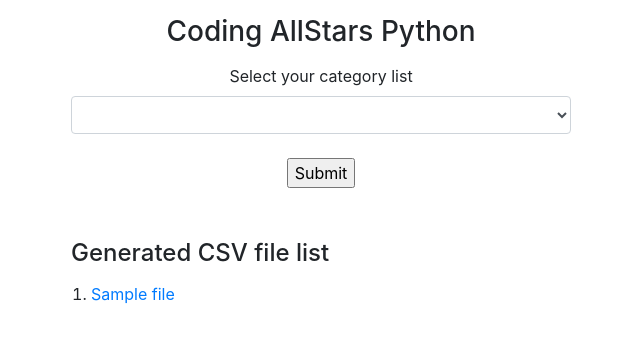
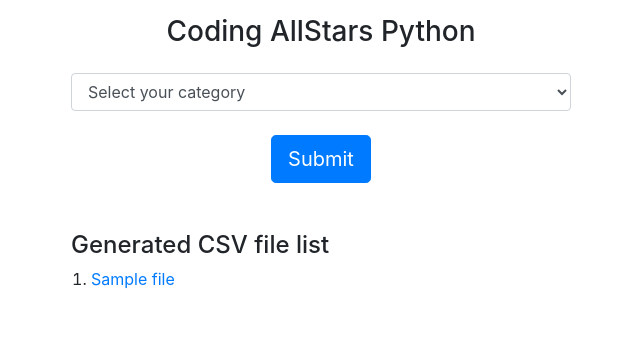
Before and after one commit to imrashed/scrapping_coursera, a Flask app: template templates/home.html in a window 1280 px wide. Shown: the top 343 px of the page, without its empty margins (319-959 px from the left). Run offline with Flask 2, Linux system fonts and the light colour scheme; the template is opened without the code that fills it: most values are stand-ins (such as "Sample title", 1, 10 or a date in 2020); lists and menus that the app fills with data are empty.

Commit message:
design updated

```diff
--- a/templates/home.html
+++ b/templates/home.html
@@ -2,17 +2,13 @@
 <html lang="en">
 <head>
     <meta charset="UTF-8">
-    <title>Scrapper</title>
+    <title>Scraper</title>
     <link rel="stylesheet" href="https://cdn.jsdelivr.net/npm/bootstrap@4.6.1/dist/css/bootstrap.min.css">
     <style>
-        section, h3, ol, h4 {
+        .wrapper {
             margin: 15px auto 0;
             text-align: center;
             width: 500px;
-
-        }
-        section {
-            padding-bottom: 20px;
         }
         ol, h4 {
             text-align: left;
@@ -23,18 +19,19 @@
     </style>
 </head>
 <body>
+<div class="wrapper">
+    <h3 class="mb-4">Coding AllStars Python</h3>
 
-<h3>Coding AllStars Python</h3>
-<section>
     <div class="form-group">
         <form method="post">
-            <label for="category_list">Select your category list</label>
+            {#            <label for="category_list">Select your category list</label>#}
             <select required class="form-control" name="category_name" id="category_list">
+                <option value="" hidden disabled selected> Select your category</option>
                 {%for i in range(0, number_of_course_category)%}
                     <option value="{{course_category_list[i]}}">{{course_category_list[i]}}</option>
                 {%endfor%}
             </select><br />
-            <input type="submit"> <br/>
+            <input type="submit" class="btn btn-primary btn-lg"> <br/>
             {% if msg %}
                 <div class="alert alert-success mt-3" role="alert">
                     {{ msg }}
@@ -42,9 +39,10 @@
             {% endif %}
         </form>
     </div>
-</section>
 
-<h4>Generated CSV file list</h4>
+    {% if files_dict %}
+        <h4 class="mt-5">Generated CSV file list</h4>
+    {% endif %}
     <ol>
         {% for file in files_dict %}
             <li> <a href="{{ file['course_category_url'] }}">{{ file['course_category_name'] }}</a> </li>
@@ -58,5 +56,6 @@
             }
         </script>
     {% endif %}
+</div>
 </body>
 </html>
```
Lines whose indentation alone changed are shown as unchanged.
